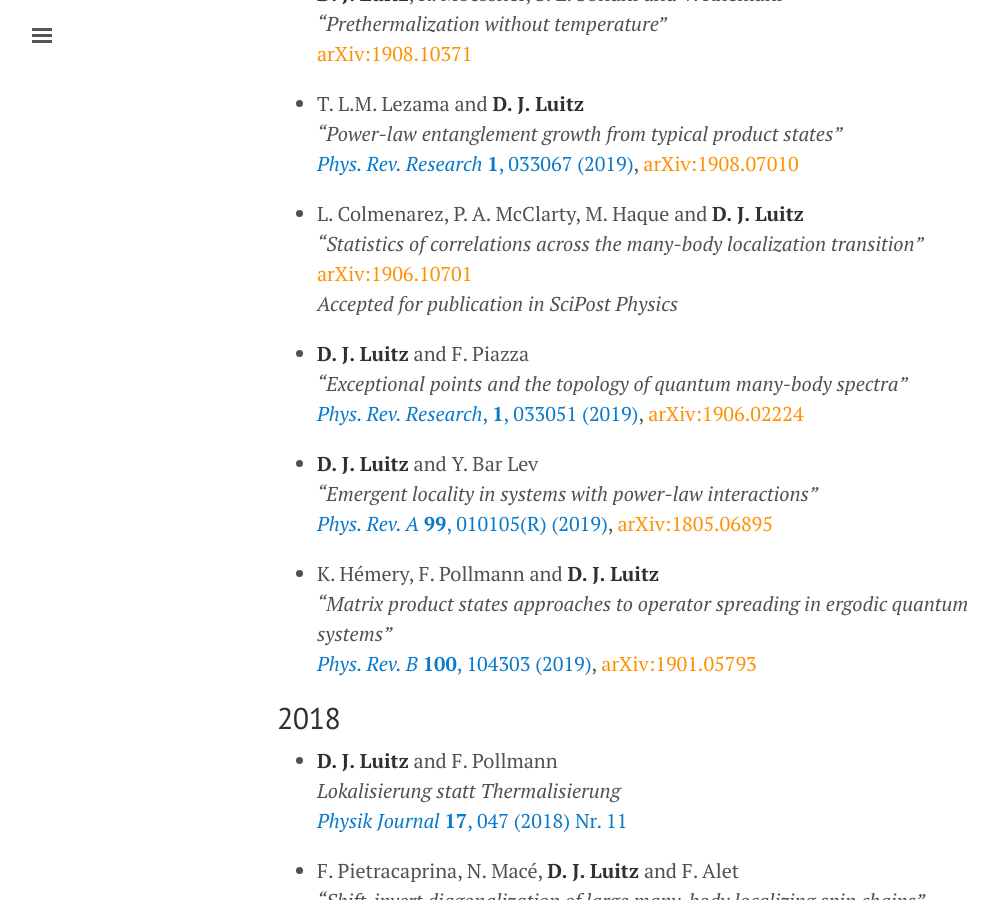
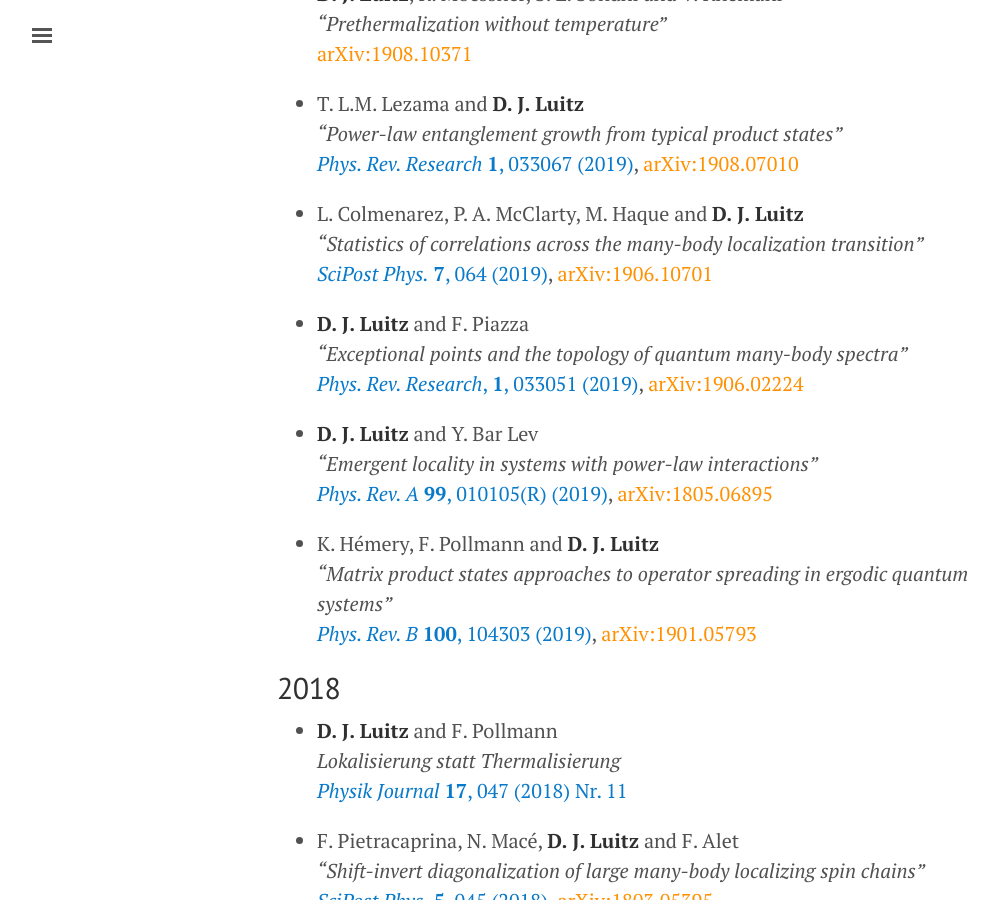
Before and after one commit to dluitz/dluitz.github.io, a Jekyll site: the page built from publications.md, in a window 1280 px wide and 900 px high, scrolled down 621 px. Shown: the whole window, without its empty margins (3-1001 px from the left). Built offline with Jekyll 4.4.1, drawn with Linux system fonts in a browser that asks for light colours.

Commit message:
[publist]

```diff
--- a/publications.md
+++ b/publications.md
@@ -33,8 +33,8 @@ My ORCID is [0000-0003-0099-5696](https://orcid.org/0000-0003-0099-5696).
 
 + L. Colmenarez, P. A. McClarty, M. Haque and **D. J. Luitz**
 *"Statistics of correlations across the many-body localization transition"*
+[*SciPost Phys.* **7**, 064 (2019)](https://scipost.org/SciPostPhys.7.5.064){:class='pub'},
 [arXiv:1906.10701](https://arxiv.org/abs/1906.10701){:class='arxiv'}
-*Accepted for publication in SciPost Physics*
 
 
 + **D. J. Luitz** and F. Piazza
```
